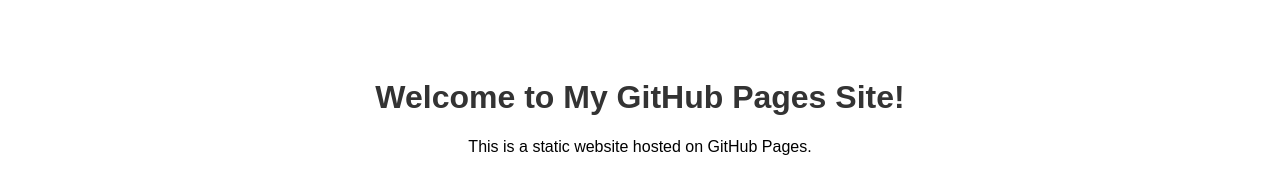
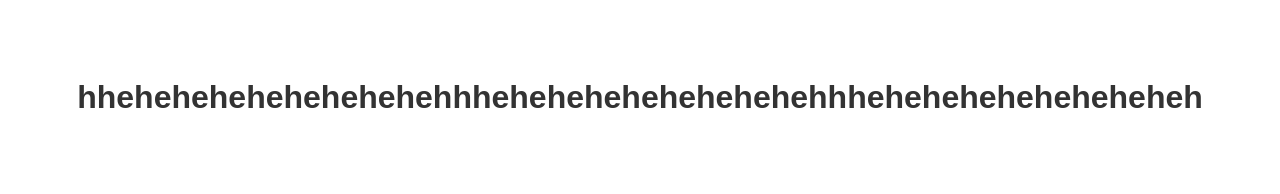
Before and after one commit to alpacadev1/alpacadev1.github.io, a plain HTML site: page index.html in a window 1280 px wide. Drawn offline with Linux system fonts and the light colour scheme.

Commit message:
Update index.html

```diff
--- a/index.html
+++ b/index.html
@@ -9,7 +9,7 @@
     </style>
 </head>
 <body>
-    <h1>Welcome to My GitHub Pages Site!</h1>
-    <p>This is a static website hosted on GitHub Pages.</p>
+    <h1>hhehehehehehehehehehhhehehehehehehehehehhheheheheheheheheheh</h1>
+    <p></p>
 </body>
 </html>
```
